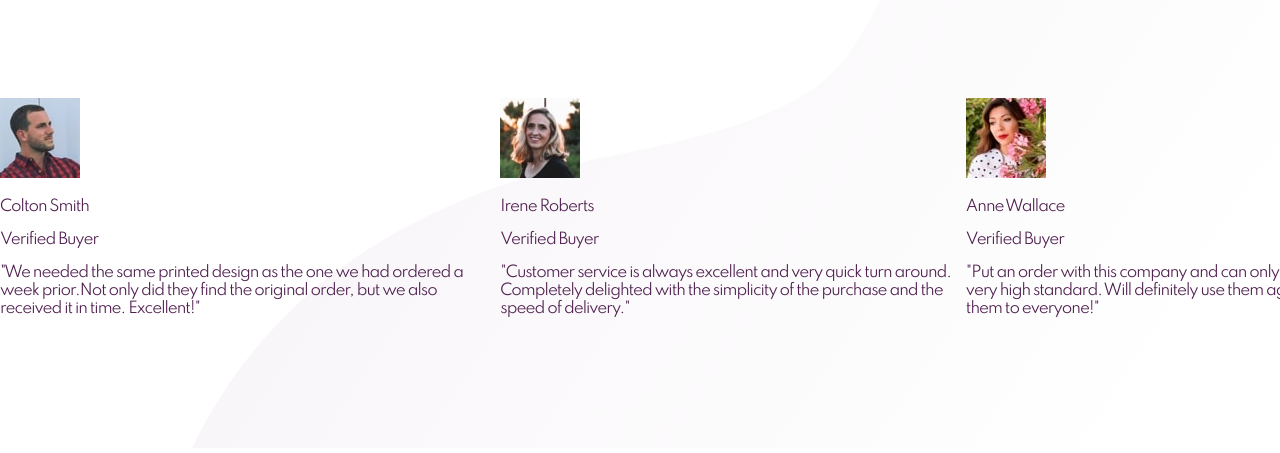
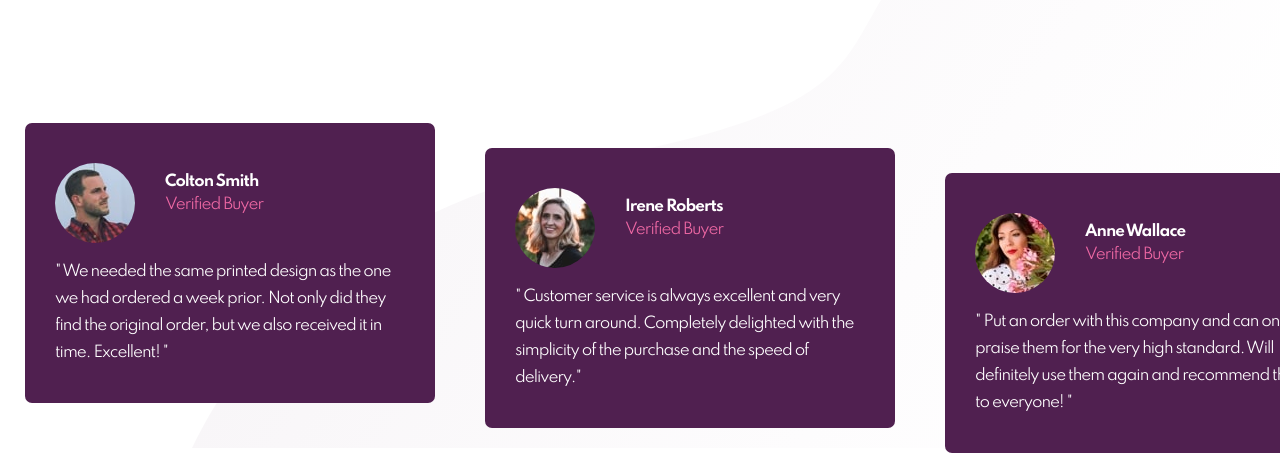
Before and after one commit to Alpasc/social-proof-section-master, a plain HTML site: page index.html in a window 1280 px wide. Shown: the part 352-805 px from the top of the page. Drawn offline with Linux system fonts and the light colour scheme.

Commit message:
desktop front-end ok

```diff
--- a/index.html
+++ b/index.html
@@ -1,14 +1,16 @@
 <!DOCTYPE html>
 <html lang="en">
   <head>
-  <meta charset="UTF-8">
-  <meta name="viewport" content="width=device-width, initial-scale=1.0">
-  <title> Fontend Mentor | Social Proof</title>
+    <meta charset="UTF-8" />
+    <meta name="viewport" content="width=device-width, initial-scale=1.0" />
+    <title>Fontend Mentor | Social Proof</title>
     <link rel="stylesheet" href="style.css" />
-  <link href="https://fonts.googleapis.com/css2?family=Spartan:wght@400;500;700&display=swap" rel="stylesheet">
+    <link
+      href="https://fonts.googleapis.com/css2?family=Spartan:wght@400;500;700&display=swap"
+      rel="stylesheet"
+    />
   </head>
   <body>
-
     <div class="top-elements">
       <div class="presentation">
         <div class="title">
@@ -16,96 +18,108 @@
         </div>
 
         <div class="description">
-        <p>We only provide great products combined with excellent customer service.
-          See what our satisfied customers are saying about our services.
+          <p>
+            We only provide great products combined with excellent customer
+            service. See what our satisfied customers are saying about our
+            services.
           </p>
         </div>
-
       </div>
 
       <div class="reviews">
         <div class="review-card card1">
           <div class="stars">
-          <img src="./images/icon-star.svg" alt="star" class="star">
-          <img src="./images/icon-star.svg" alt="star" class="star">
-          <img src="./images/icon-star.svg" alt="star" class="star">
-          <img src="./images/icon-star.svg" alt="star" class="star">
-          <img src="./images/icon-star.svg" alt="star" class="star">
+            <img src="./images/icon-star.svg" alt="star" class="star" />
+            <img src="./images/icon-star.svg" alt="star" class="star" />
+            <img src="./images/icon-star.svg" alt="star" class="star" />
+            <img src="./images/icon-star.svg" alt="star" class="star" />
+            <img src="./images/icon-star.svg" alt="star" class="star" />
           </div>
-        <p class="rating">
-          Rated 5 Stars in Reviews
-        </p>
+          <p class="rating">Rated 5 Stars in Reviews</p>
         </div>
 
         <div class="review-card card2">
           <div class="stars">
-          <img src="./images/icon-star.svg" alt="star" class="star">
-          <img src="./images/icon-star.svg" alt="star" class="star">
-          <img src="./images/icon-star.svg" alt="star" class="star">
-          <img src="./images/icon-star.svg" alt="star" class="star">
-          <img src="./images/icon-star.svg" alt="star" class="star">
+            <img src="./images/icon-star.svg" alt="star" class="star" />
+            <img src="./images/icon-star.svg" alt="star" class="star" />
+            <img src="./images/icon-star.svg" alt="star" class="star" />
+            <img src="./images/icon-star.svg" alt="star" class="star" />
+            <img src="./images/icon-star.svg" alt="star" class="star" />
           </div>
-        <p class="rating">
-          Rated 5 Stars in Report Guru
-        </p>
+          <p class="rating">Rated 5 Stars in Report Guru</p>
         </div>
 
         <div class="review-card card3">
           <div class="stars">
-          <img src="./images/icon-star.svg" alt="star" class="star">
-          <img src="./images/icon-star.svg" alt="star" class="star">
-          <img src="./images/icon-star.svg" alt="star" class="star">
-          <img src="./images/icon-star.svg" alt="star" class="star">
-          <img src="./images/icon-star.svg" alt="star" class="star">
+            <img src="./images/icon-star.svg" alt="star" class="star" />
+            <img src="./images/icon-star.svg" alt="star" class="star" />
+            <img src="./images/icon-star.svg" alt="star" class="star" />
+            <img src="./images/icon-star.svg" alt="star" class="star" />
+            <img src="./images/icon-star.svg" alt="star" class="star" />
           </div>
-        <p class="rating">
-          Rated 5 Stars in BestTech
-        </p>
+          <p class="rating">Rated 5 Stars in BestTech</p>
         </div>
       </div>
     </div>
 
     <div class="bottom-elements">
-    <div class="opinions">
-      <div class="opinion-card">
+      <div class="opinion-card opinion1">
         <div class="person">
-          <img src="./images/image-colton.jpg" alt="Colton's picture" class="person-pic">
+          <img
+            src="./images/image-colton.jpg"
+            alt="Colton's picture"
+            class="person-pic"
+          />
           <div class="person-details">
             <p class="person-name">Colton Smith</p>
             <p class="person-status">Verified Buyer</p>
           </div>
         </div>
-        <p class="opinion-paragraph">"We needed the same printed design as the one we had ordered a week prior.Not only did they find the original order, but we also received it in time.
-          Excellent!"</p>
-      </div>
+        <p class="opinion-paragraph">
+          " We needed the same printed design as the one we had ordered a week
+          prior. Not only did they find the original order, but we also received
+          it in time. Excellent! "
+        </p>
       </div>
 
-    <div class="opinions">
-      <div class="opinion-card">
+      <div class="opinion-card opinion2">
         <div class="person">
-          <img src="./images/image-irene.jpg" alt="Irene's picture" class="person-pic">
+          <img
+            src="./images/image-irene.jpg"
+            alt="Irene's picture"
+            class="person-pic"
+          />
           <div class="person-details">
-            <p class="person-name">Irene Roberts </p>
+            <p class="person-name">Irene Roberts</p>
             <p class="person-status">Verified Buyer</p>
           </div>
         </div>
-        <p class="opinion-paragraph">"Customer service is always excellent and very quick turn around. Completely delighted with the simplicity of the purchase and the speed of delivery."</p>
-      </div>
+        <p class="opinion-paragraph">
+          " Customer service is always excellent and very quick turn around.
+          Completely delighted with the simplicity of the purchase and the speed
+          of delivery."
+        </p>
       </div>
 
-    <div class="opinions">
-      <div class="opinion-card">
+      <div class="opinion-card opinion3">
         <div class="person">
-          <img src="./images/image-anne.jpg" alt="Annes's picture" class="person-pic">
+          <img
+            src="./images/image-anne.jpg"
+            alt="Annes's picture"
+            class="person-pic"
+          />
           <div class="person-details">
-            <p class="person-name">Anne Wallace </p>
+            <p class="person-name">Anne Wallace</p>
             <p class="person-status">Verified Buyer</p>
           </div>
         </div>
-        <p class="opinion-paragraph">"Put an order with this company and can only praise them for the very high standard. Will definitely use them again and recommend them to everyone!"</p>
-      </div>
-    </div>
+        <p class="opinion-paragraph">
+          " Put an order with this company and can only praise them for the very
+          high standard. Will definitely use them again and recommend them to
+          everyone! "
+        </p>
       </div>
 
+    </div>
   </body>
 </html>
--- a/style.css
+++ b/style.css
@@ -84,3 +84,51 @@ body {
 }
 
    /* botton elements */
+
+/* .bottom-elements {
+
+} */
+
+.opinion-card {
+  width: 350px;
+  height: 200px;
+  background-color: hsl(300, 43%, 22%);
+  color: hsl(0, 0%, 100%);
+  padding: 40px 30px;
+  margin: 25px;
+  border-radius: 7px;
+}
+
+.person {
+  display: flex;
+}
+
+.person-pic {
+  border-radius: 50%;
+  margin-right: 30px;
+}
+
+.person-name {
+  font-weight: 700;
+  line-height: 0.5;
+}
+
+.person-status {
+  color: hsl(333, 80%, 67%);
+  font-weight: 400;
+  line-height: 0.5;
+}
+
+.opinion-paragraph {
+  line-height: 1.8;
+}
+
+.opinion2 {
+  position: relative;
+  top: 25px;
+}
+
+.opinion3 {
+  position: relative;
+  top: 50px;
+}
```
Lines whose indentation alone changed are shown as unchanged.
